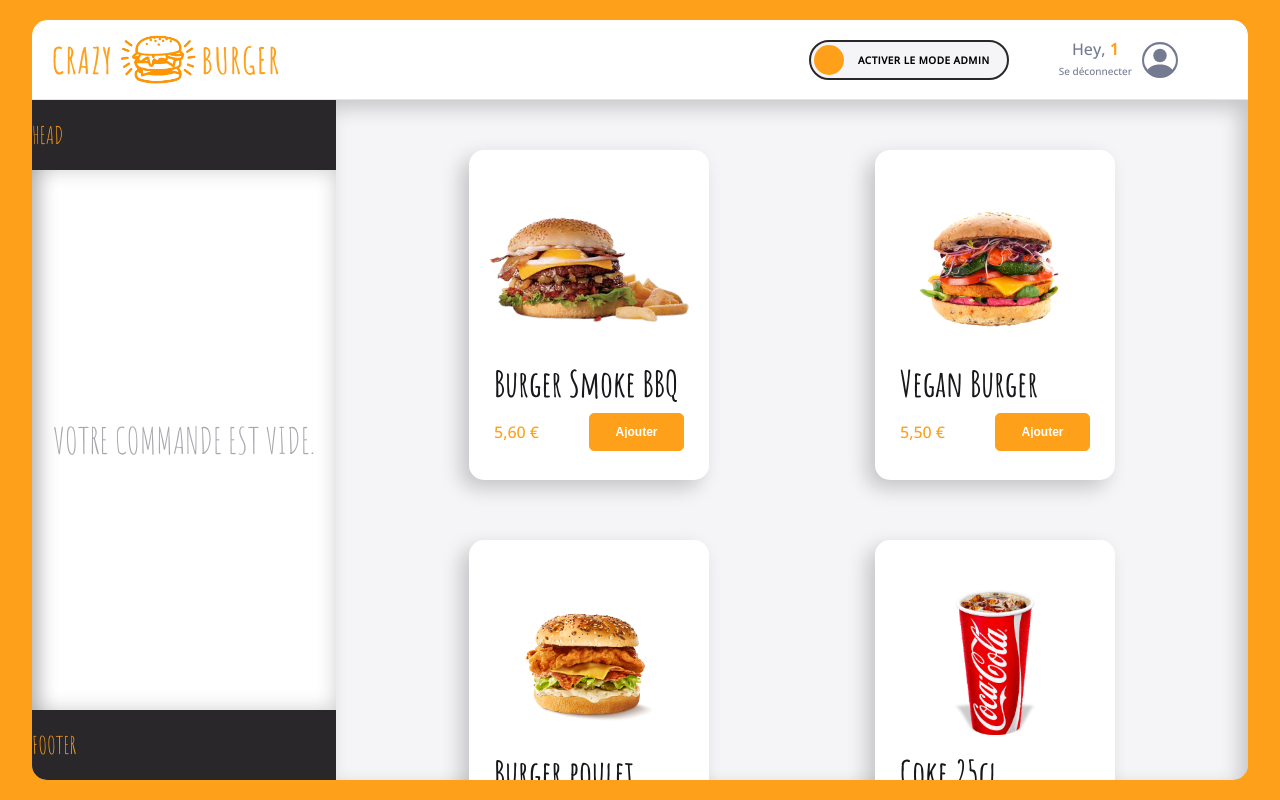
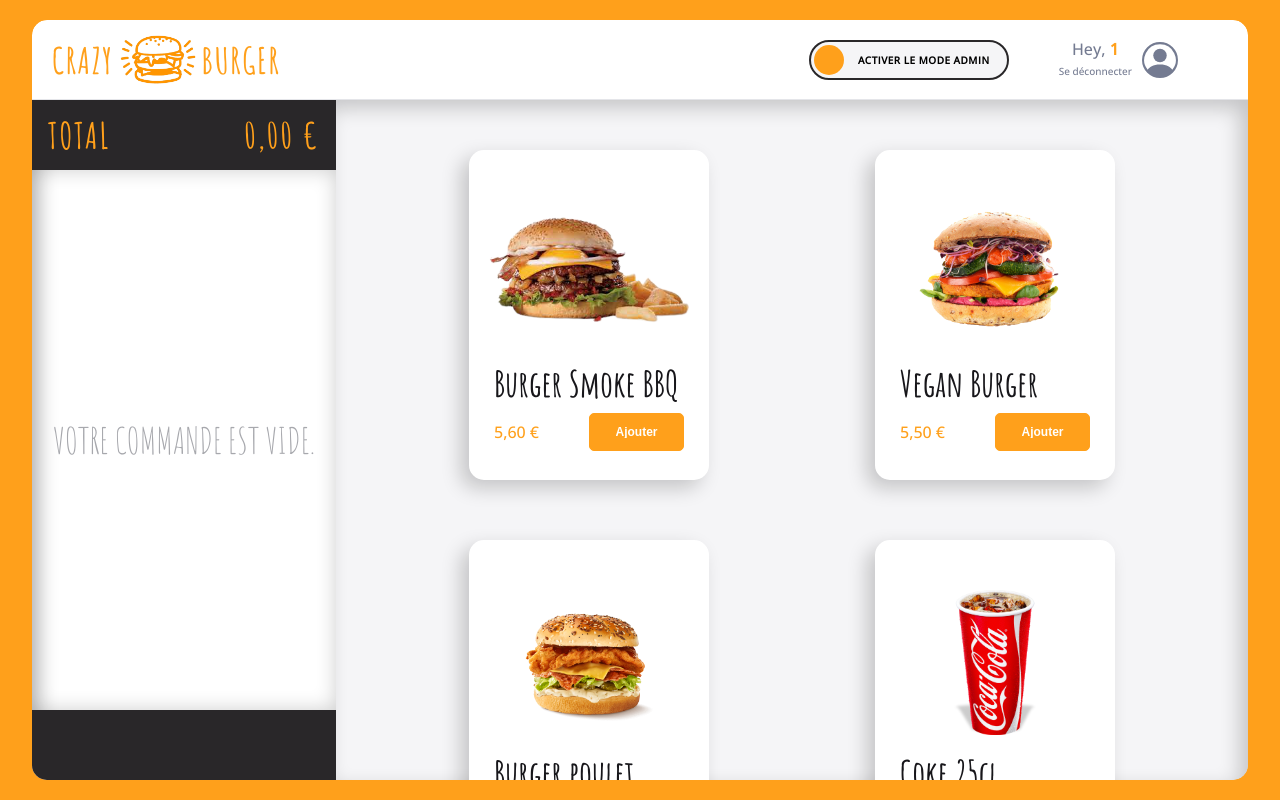
Before and after one commit to Samy572/burger-shop, a React (Vite) app: page /order/1 in a window 1280 px wide. Built offline with nearby package versions, Linux system fonts and the light colour scheme.

Commit message:
♻️ F10 : BASKET > Add Total

```diff
--- a/src/components/pages/order/Main/Basket/Basket.jsx
+++ b/src/components/pages/order/Main/Basket/Basket.jsx
@@ -1,15 +1,19 @@
 import styled from 'styled-components';
 import { theme } from '../../../../../theme';
 import Header from '../../../../reusable-ui/Header';
+import Total from './Total';
+import { formatPrice } from '../../../../../utils/math';
 
 export default function Basket() {
 	return (
 		<BasketStyled>
-			<Header>Head</Header>
+			<Header>
+				<Total amountToPay={formatPrice(0)} />
+			</Header>
 			<div className="body-basket">
 				<p>votre commande est vide.</p>
 			</div>
-			<Header>Footer</Header>
+			<Header></Header>
 		</BasketStyled>
 	);
 }
--- /dev/null
+++ b/src/components/pages/order/Main/Basket/Total.jsx
@@ -0,0 +1,24 @@
+import styled from 'styled-components';
+import { theme } from '../../../../../theme';
+
+export default function Total({ amountToPay }) {
+	return (
+		<TotalStyled>
+			<span className="total">Total</span>
+			<span className="amount">{amountToPay}</span>
+		</TotalStyled>
+	);
+}
+
+const TotalStyled = styled.div`
+	display: flex;
+	width: 100%;
+	height: 100%;
+	justify-content: space-between;
+	align-items: center;
+	color: ${theme.colors.primary};
+	font-family: ${theme.fonts.family.stylish};
+	font-size: ${theme.fonts.size.P4};
+	font-weight: ${theme.fonts.weights.bold};
+	letter-spacing: 2px;
+`;
--- a/src/components/reusable-ui/Header.jsx
+++ b/src/components/reusable-ui/Header.jsx
@@ -7,10 +7,8 @@
 
 const HeaderStyled = styled.div`
 	height: 70px;
+	padding: 0 16px;
 	display: flex;
 	align-items: center;
-	font-family: ${theme.fonts.family.stylish};
 	background-color: ${theme.colors.background_dark};
-	font-size: ${theme.fonts.size.P3};
-	color: ${theme.colors.primary};
 `;
```
Also changed, not shown: src/components/pages/order/Main/Basket/Footer.jsx (added, +7 -0 lines).
